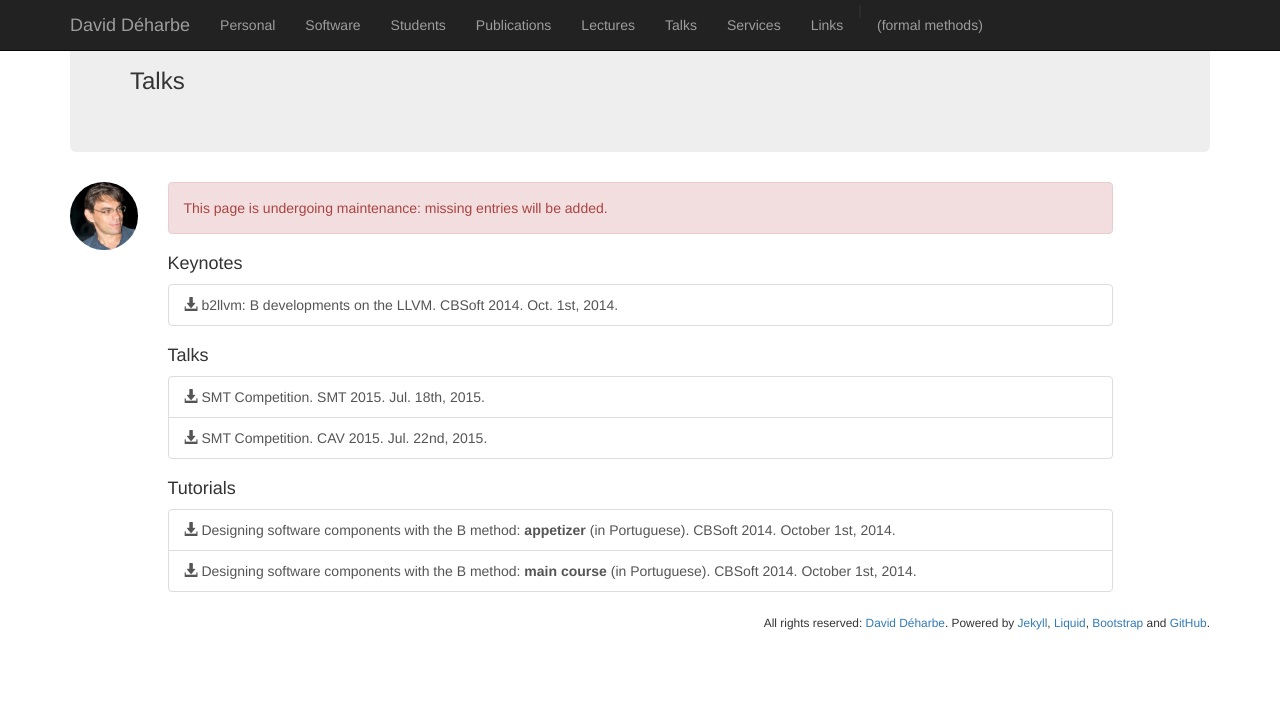
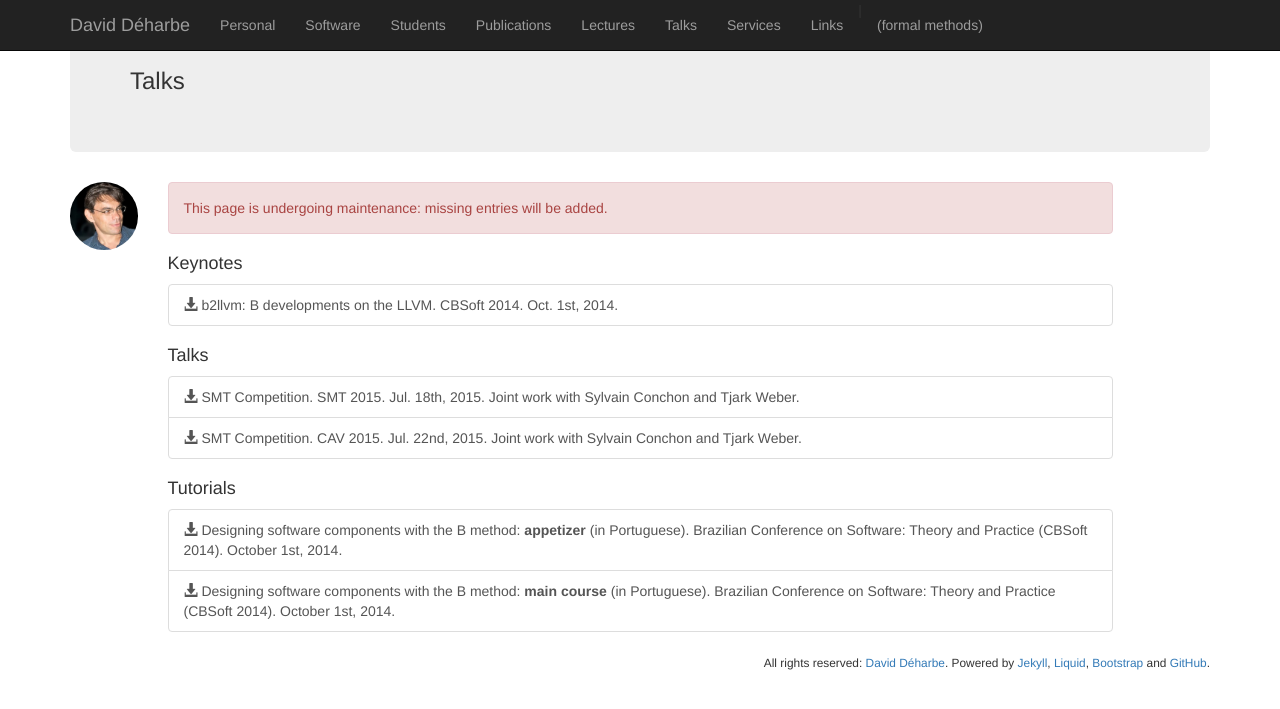
Before and after one commit to DavidDeharbe/DavidDeharbe.github.io, a Jekyll site: the page built from talks.html, in a window 1280 px wide. Shown: the top 709 px of the page. Built offline with Jekyll 4.4.1, drawn with Linux system fonts in a browser that asks for light colours; Markdown is read by kramdown in place of the engine named in the settings.

Commit message:
additional details on talks.

```diff
--- a/talks.html
+++ b/talks.html
@@ -21,13 +21,13 @@ sitemap:
 <h4>Talks</h4>
 
 <div class="list-group">
-  <a href="{{ site.url }}/downloads/talks/talk-smt2015-smtcomp.pdf" class="list-group-item"><span class="glyphicon glyphicon-download-alt"></span> SMT Competition. SMT 2015. Jul. 18th, 2015.</a>
-  <a href="{{ site.url }}/downloads/talks/talk-cav2015-smtcomp.pdf" class="list-group-item"><span class="glyphicon glyphicon-download-alt"></span> SMT Competition. CAV 2015. Jul. 22nd, 2015.</a>
+  <a href="{{ site.url }}/downloads/talks/talk-smt2015-smtcomp.pdf" class="list-group-item"><span class="glyphicon glyphicon-download-alt"></span> SMT Competition. SMT 2015. Jul. 18th, 2015. Joint work with Sylvain Conchon and Tjark Weber.</a>
+  <a href="{{ site.url }}/downloads/talks/talk-cav2015-smtcomp.pdf" class="list-group-item"><span class="glyphicon glyphicon-download-alt"></span> SMT Competition. CAV 2015. Jul. 22nd, 2015. Joint work with Sylvain Conchon and Tjark Weber.</a>
 </div>
 
 <h4>Tutorials</h4>
 
 <div class="list-group">
-  <a href="downloads/tutorials/tutorial-cbsoft2014-2.pdf" class="list-group-item"><span class="glyphicon glyphicon-download-alt"></span> Designing software components with the B method: <strong>appetizer</strong> (in Portuguese). CBSoft 2014. October 1st, 2014.</a>
-  <a href= "downloads/tutorials/tutorial-cbsoft2014-1.pdf" class="list-group-item"><span class="glyphicon glyphicon-download-alt"></span> Designing software components with the B method: <strong>main course</strong> (in Portuguese). CBSoft 2014. October 1st, 2014.</a>
+  <a href="downloads/tutorials/tutorial-cbsoft2014-2.pdf" class="list-group-item"><span class="glyphicon glyphicon-download-alt"></span> Designing software components with the B method: <strong>appetizer</strong> (in Portuguese). Brazilian Conference on Software: Theory and Practice (CBSoft 2014). October 1st, 2014.</a>
+  <a href= "downloads/tutorials/tutorial-cbsoft2014-1.pdf" class="list-group-item"><span class="glyphicon glyphicon-download-alt"></span> Designing software components with the B method: <strong>main course</strong> (in Portuguese). Brazilian Conference on Software: Theory and Practice (CBSoft 2014). October 1st, 2014.</a>
 </div>
```
